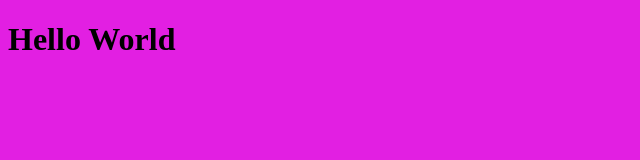
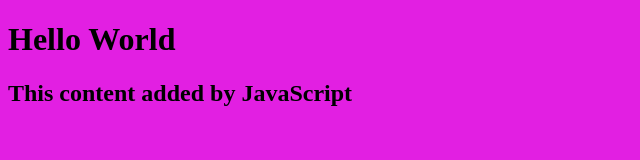
Before and after one commit to Ninah19h/Jerolinah.HQ, a plain HTML site: page index.html in a window 1280 px wide. Shown: the whole page, without its empty margins (0-640 px from the left). Drawn offline with Linux system fonts and the light colour scheme.

Commit message:
add script.js, connect to index.html

```diff
--- a/index.html
+++ b/index.html
@@ -8,5 +8,6 @@
 </head>
 <body>
     <H1>Hello World</H1>
+    <script src="script.js"></script>
 </body>
 </html>
--- /dev/null
+++ b/script.js
@@ -0,0 +1,3 @@
+const h2 = document.createElement('h2');
+h2.textContent = 'This content added by JavaScript';
+document.querySelector("body").appendChild(h2);
```
